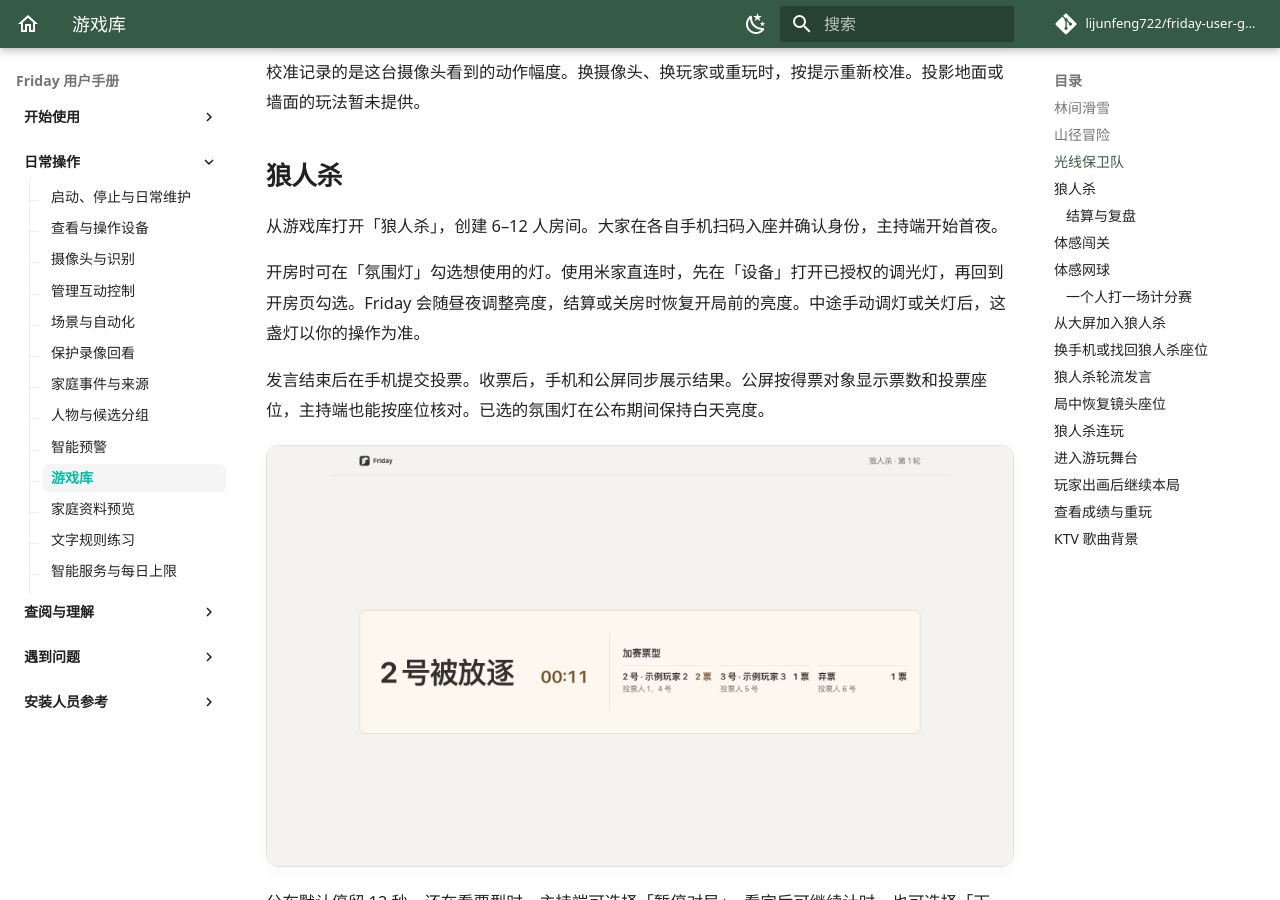
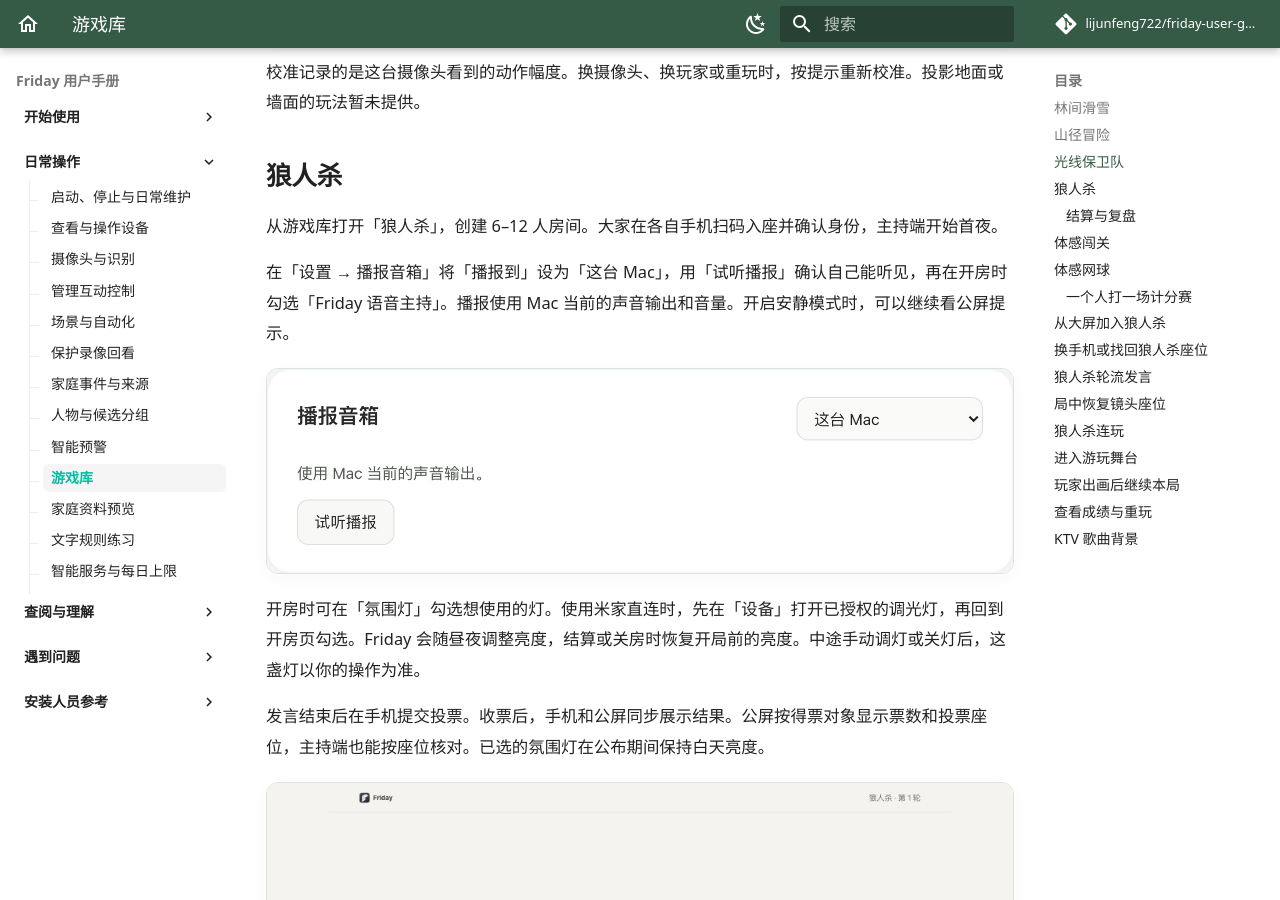
Before and after one commit to lijunfeng722/friday-user-guide, an MkDocs documentation site: the page built from docs/guides/games.md, in a window 1280 px wide and 900 px high, scrolled down 6472 px. Built offline with MkDocs 1.6.1 and Material for MkDocs 9.7.7, drawn with Linux system fonts in a browser that asks for light colours; comment, search, counter and statistics services are not loaded.

Commit message:
文档：说明 Mac 播报设置及狼人杀试听

```diff
--- a/docs/guides/games.md
+++ b/docs/guides/games.md
@@ -68,6 +68,10 @@
 ## 狼人杀
 
 从游戏库打开「狼人杀」，创建 6–12 人房间。大家在各自手机扫码入座并确认身份，主持端开始首夜。
+
+在「设置 → 播报音箱」将「播报到」设为「这台 Mac」，用「试听播报」确认自己能听见，再在开房时勾选「Friday 语音主持」。播报使用 Mac 当前的声音输出和音量。开启安静模式时，可以继续看公屏提示。
+
+![选择 Mac 并试听播报，合成示例](../assets/screenshots/friday-mac-speech-output.jpg)
 
 开房时可在「氛围灯」勾选想使用的灯。使用米家直连时，先在「设备」打开已授权的调光灯，再回到开房页勾选。Friday 会随昼夜调整亮度，结算或关房时恢复开局前的亮度。中途手动调灯或关灯后，这盏灯以你的操作为准。
 
```
Also changed, not shown: USER_MANUAL.md (+5 -1 lines), docs/guides/safety.md (+1 -1 lines), docs/assets/screenshots/friday-mac-speech-output.jpg (added).
